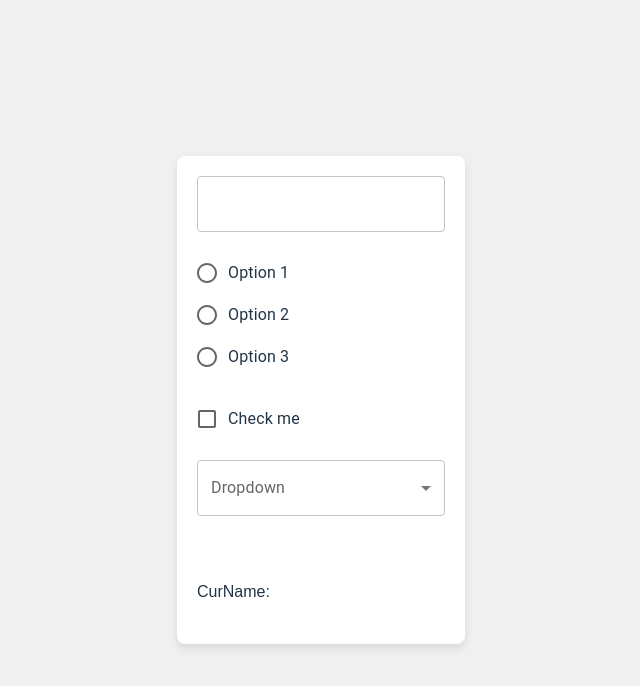
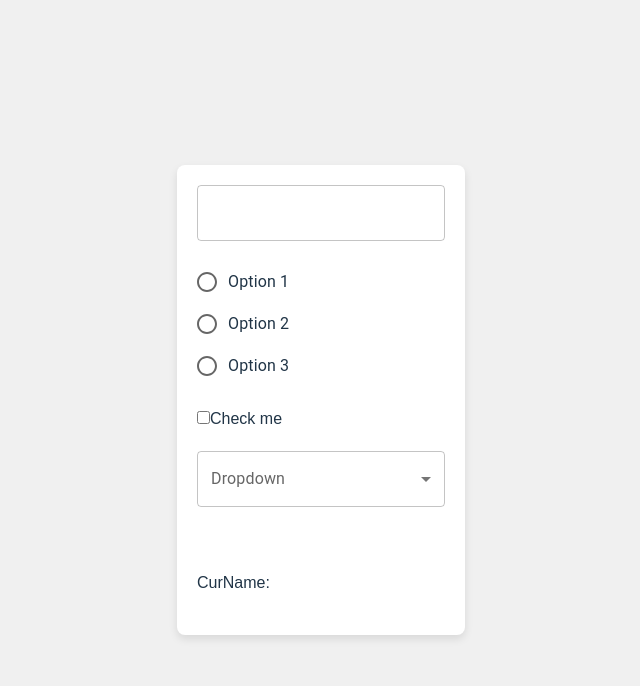
Before and after one commit to uiexperts-net/expert-ui-framework, a React app: page / in a window 1280 px wide. Shown: the top 686 px of the page, without its empty margins (319-959 px from the left). Built offline with nearby package versions, Linux system fonts and the light colour scheme; the HTML template or start-up script is replaced by a standard one.

Commit message:
Update Checkbox.tsx

```diff
--- a/src/ui-framework/generic/Checkbox.tsx
+++ b/src/ui-framework/generic/Checkbox.tsx
@@ -1,5 +1,4 @@
 import React from 'react';
-import { Checkbox, FormControlLabel } from '@mui/material';
 
 interface ZCheckboxProps {
   checked: boolean;
@@ -9,9 +8,16 @@ interface ZCheckboxProps {
 
 export const ZCheckbox: React.FC<ZCheckboxProps> = ({ checked, label, onChange }) => {
   return (
-    <FormControlLabel
-      control={<Checkbox checked={checked} onChange={onChange} />}
-      label={label}
-    />
+    <div className="checkbox-container">
+      <label className="checkbox-label">
+        <input
+          type="checkbox"
+          checked={checked}
+          onChange={onChange}
+          className="checkbox-input"
+        />
+        {label}
+      </label>
+    </div>
   );
 };
```
